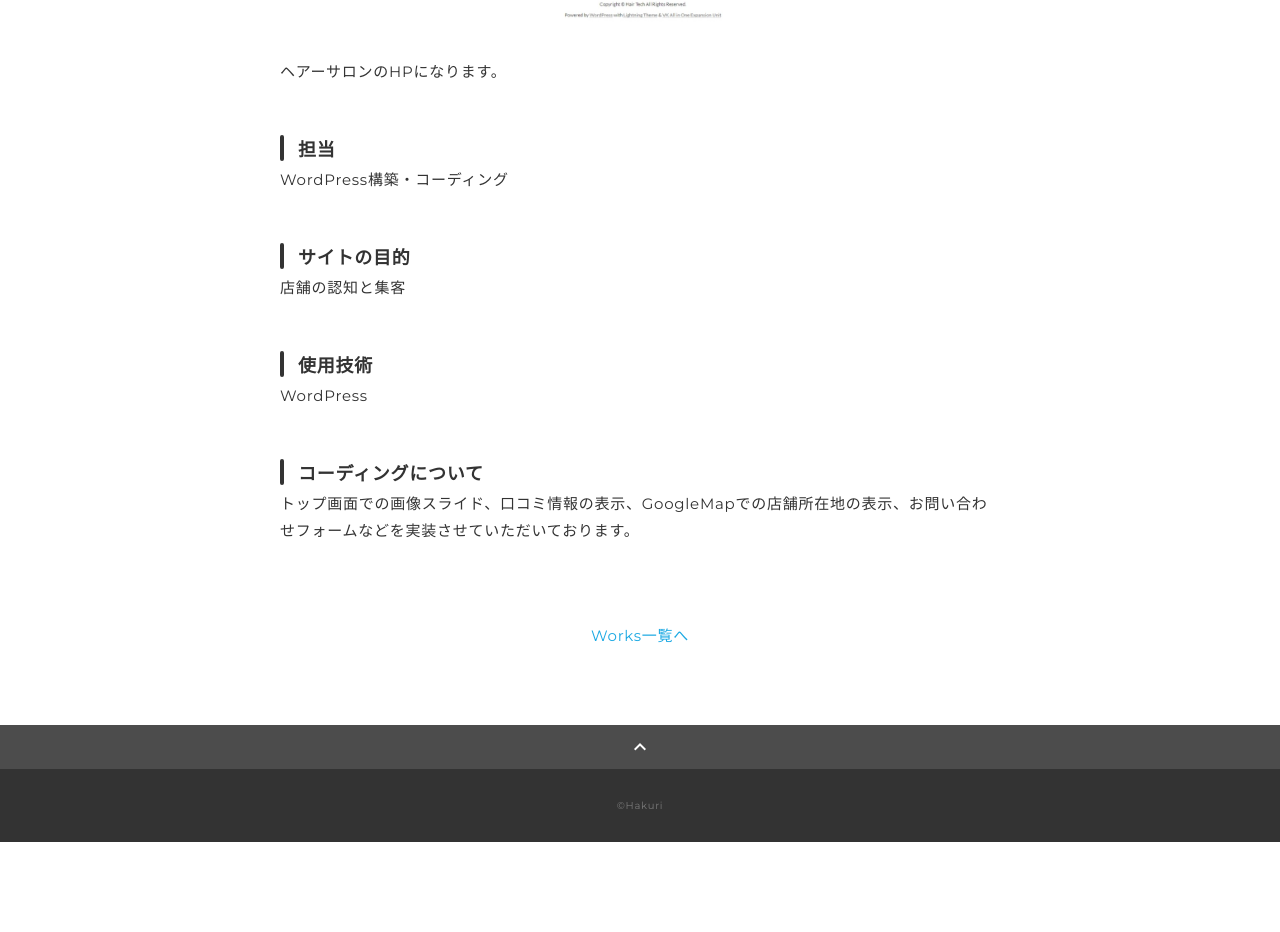
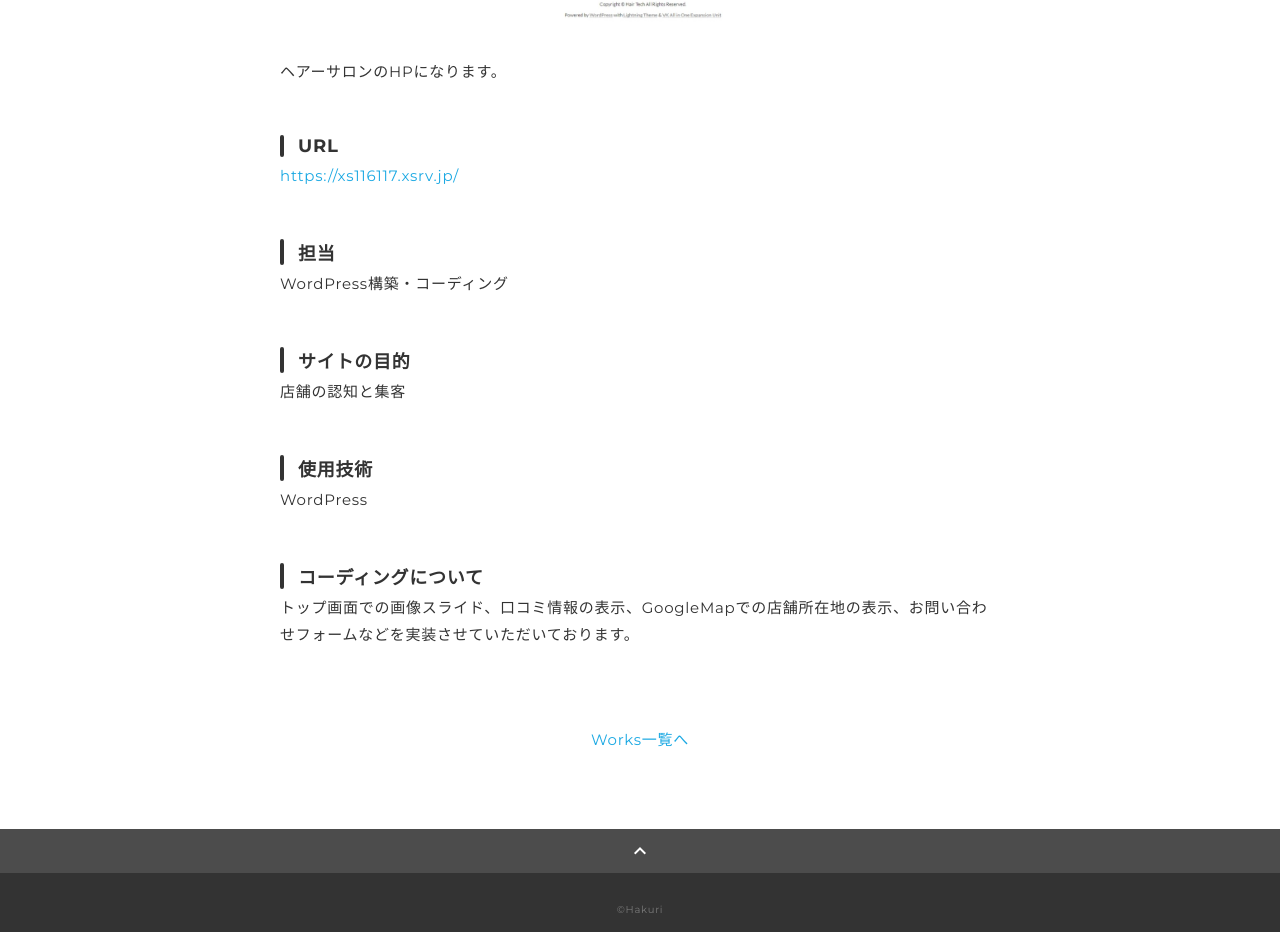
Before and after one commit to twiglj1130/portfolio, a plain HTML site: page works-3.html in a window 1280 px wide. Shown: the part 1816-2748 px from the top of the page. Before the commit the page ends 2658 px from the top, so only its background shows below. Drawn offline with nearby package versions, Linux system fonts and the light colour scheme.

Commit message:
Add files via upload

```diff
--- a/works-3.html
+++ b/works-3.html
@@ -44,8 +44,8 @@
             <p>
               ヘアーサロンのHPになります。
             </p>
-            <!-- <h3>URL</h3>
-            <p><a href="http://xs116117.xsrv.jp/" target="_blank" rel="noopener">http://xs116117.xsrv.jp/</a></p> -->
+            <h3>URL</h3>
+            <p><a href="https://xs116117.xsrv.jp/" target="_blank" rel="noopener">https://xs116117.xsrv.jp/</a></p>
             <h3>担当</h3>
             <p>WordPress構築・コーディング</p>
             <h3>サイトの目的</h3>
```
